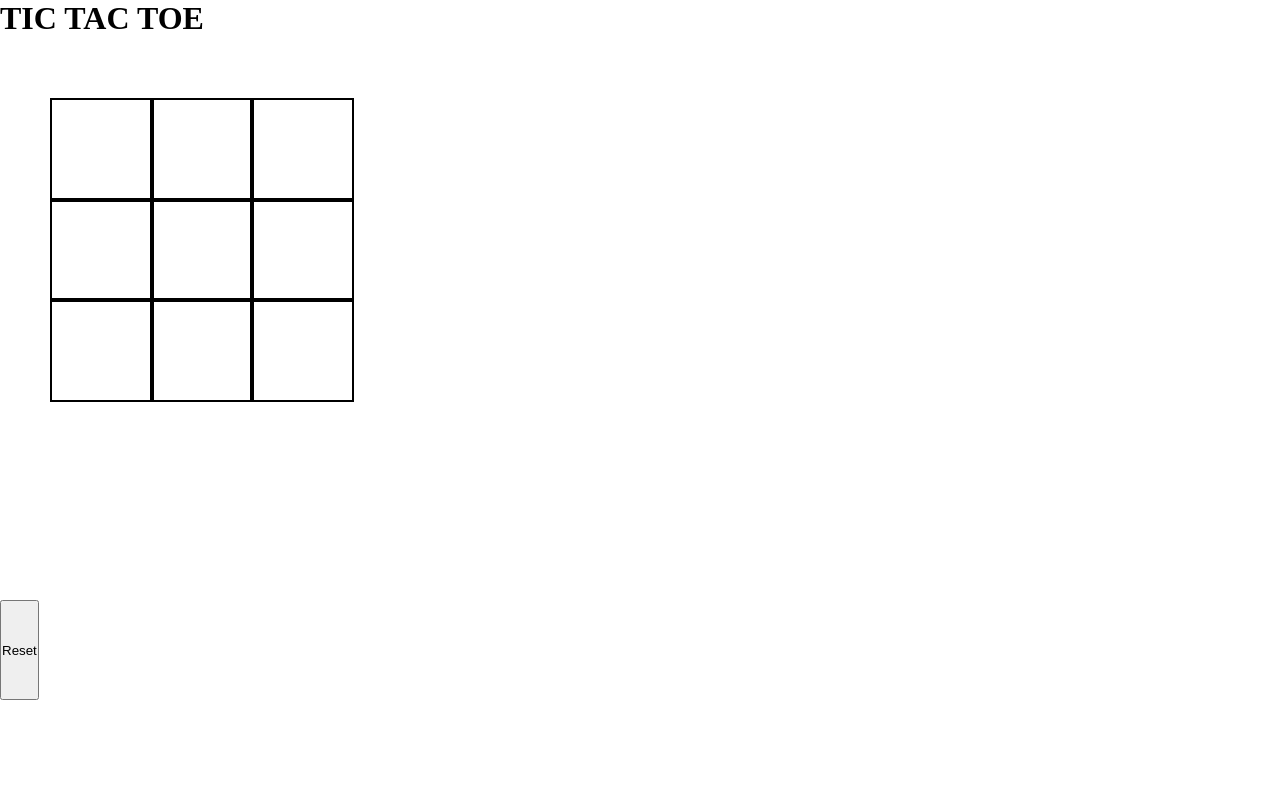
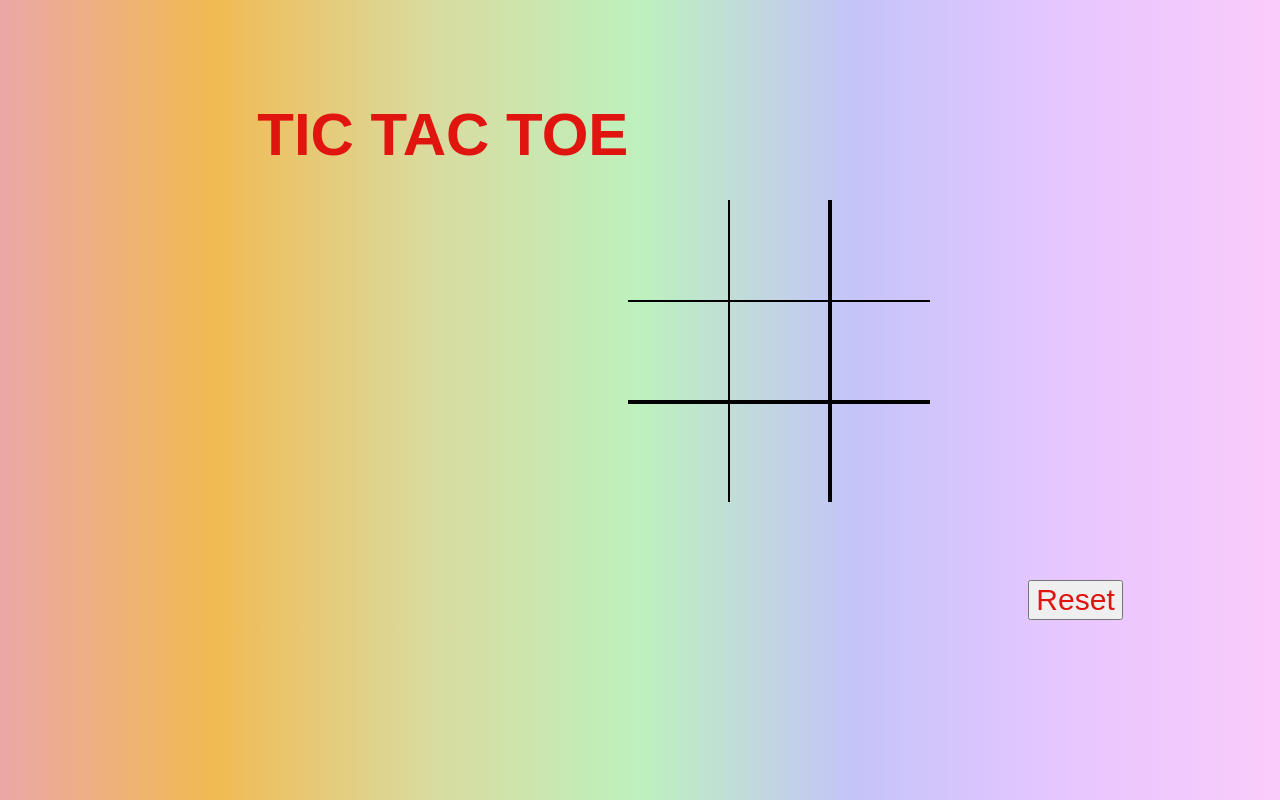
Before and after one commit to Seema987/Tic-Tac-Toe, a plain HTML site: page index.html in a window 1280 px wide. Both pictures are taken after a click on the button "Reset". Drawn offline with Linux system fonts and the light colour scheme.

Commit message:
TICTACTOE

```diff
--- a/function.js
+++ b/function.js
@@ -3,71 +3,191 @@
 var container = document.querySelector('#section')
 var boxes = document.querySelector('section .box')
 var text = document.querySelector('div .text')
-var box0 =document.querySelector('.box0')
-var box1 = document.querySelector('.box1')
-var box2 = document.querySelector('.box2')
-var box3 = document.querySelector('.box3')
-var box4 = document.querySelector('.box4')
-var box5 = document.querySelector('.box5')
-var box6 = document.querySelector('.box6')
-var box7 = document.querySelector('.box7')
-var box8 = document.querySelector('.box8')
+var box0 =document.querySelector('#box0')
+var box1 = document.querySelector('#box1')
+var box2 = document.querySelector('#box2')
+var box3 = document.querySelector('#box3')
+var box4 = document.querySelector('#box4')
+var box5 = document.querySelector('#box5')
+var box6 = document.querySelector('#box6')
+var box7 = document.querySelector('#box7')
+var box8 = document.querySelector('#box8')
 var result = document.querySelector('#result')
+var button = document.querySelector('.reset')
 
-var playerX = 'X'
-var playerO = 'O'
-var turn = 'X'
+var isPlayer1 = true //switch turn
+var hasWon = false; //to see if game is over or not
 
-container.addEventListener('click', function(event){
-    boxClicked = event.target
-    if(turn === playerX) {
-        boxClicked.textContent = playerX
-        turn = playerO
-        //Is this a winning condtition
-    } else {
-        boxClicked.textContent = playerO
-        turn = playerX
+var winning_sequence = [
+    [1, 2, 3],
+    [4, 5, 6],
+    [7, 8, 9],
+
+    [1, 4, 7],
+    [2, 5, 8],
+    [3, 6, 9],
+
+    [1, 5, 9],
+    [7, 5, 3]
+]
+var clickedBoxes = [] //boxes clicked....record
+var user_1_value = [] //1 lae k click garyo
+var user_2_value = [] //2 ''''''
+
+function clickBox(event,boxLocation){
+    if(clickedBoxes.indexOf(boxLocation) >= 0 || hasWon){ //click garna milxa
+        return; //tala ko function chalaena
+    }
+    if(isPlayer1){
+        user_1_value.push(boxLocation);
+        event.target.textContent = "X";
+    }else{
+        user_2_value.push(boxLocation);
+        event.target.textContent = "0";
+    }
+    clickedBoxes.push(boxLocation)
+    checkWinner()
+}
+
+function checkWinner(){
+    var winningSequence = 0; //jitna ko lagi 3hunu parxa
+    var userValue = []
+
+    if (isPlayer1){
+        userValue = user_1_value;
+    }else{
+        userValue = user_2_value;
+    }
+    for(var i = 0; i < winning_sequence.length; i++){
+        if(winningSequence != 3){
+            winningSequence = 0; //2 bata 3 janxa
+            for(var j = 0; j<userValue.length; j++){ //user lae k k click garyo
+                if(winning_sequence[i].indexOf(userValue[j]) >= 0){
+                    winningSequence = winningSequence+1;
+                }
+            }
+        }
+    }
+
+    if(winningSequence === 3){
+        hasWon = true;
+        if(isPlayer1){
+            result.textContent = "Player 1 has won";
+        }else{
+            result.textContent = "Player 2 has won";
+        }
 
     }
 
-    if (box0 === playerX && box1 === playerX&& box2 === X){
-                result.textContent = 'Player playerX Won'
-         } else if (box1 === playerX&& box4 === playerX&& box7 === X){
-                result.textContent = 'Player playerX Won'
-        } else if (box1 === playerX&& box5 === playerX&& box9 === X){
-                result.textContent = 'Player playerX Won'
-        } else if (box2 === playerX&& box5 === playerX&& box8 === X){
-                result.textContent = 'Player playerX Won'
-        } else if (box3 === playerX&& box6 === playerX&& box9 === X){
-                result.textContent = 'Player playerX Won'
-        } else if (box4 === playerX&& box5 === playerX&& box6 === X){
-                result.textContent = 'Player playerX Won'
-        } else if (box7 === playerX&& box5 === playerX&& box3 === X){
-                result.textContent = 'Player playerX Won'
-        } else if (box7 === playerX&& box8 === playerX&& box9 === X){
-                result.textContent = 'Player playerX Won'
-        } else if (box1 ===playerO&& box2 ===playerO&& box3 ===O){
-            document.querplayerOSelector('#result').textContent = 'PlayerO won'
-        } else if (box1 ===playerO&& box4 ===playerO&& box7 ===O){
-            document.querplayerOSelector('#result').textContent = 'Player O won'
-        } else if (box1 ===playerO&& box5 ===playerO&& box9 ===O){
-            document.querplayerOSelector('#result').textContent = 'PlayerO won'
-        } else if (box2 ===playerO&& box5 ===playerO&& box8 ===O){
-            document.querplayerOSelector('#result').textContent = 'Player O won'
-        } else if (box3 ===playerO&& box6 ===playerO&& box9 ===O){
-            document.querplayerOSelector('#result').textContent = 'PlayerO won'
-        } else if (box4 ===playerO&& box5 ===playerO&& box6 ===O){
-            document.querplayerOSelector('#result').textContent = 'Player O won'
-        } else if (box7 ===playerO&& box5 ===playerO&& box3 ===O){
-            document.querplayerOSelector('#result').textContent = 'Player O won'
-        } else if (box7 ===playerO&& box8 ===playerO&& box9 ===O){
-            document.querplayerOSelector('#result').textContent = 'Player YWon'
-} else if ((box0 == playerO || box0 == playerX) && (box1 == playerO || box1 == playerX) && (box2 == playerO || box2 == playerX) && (box3 == playerO || box3 == playerX) && (box4 == playerO || box4 == playerX) && (box5 == playerO || box5 == playerX) && (box6 == playerO || box6 == playerX) && (box7 == playerO || box7 == playerX) && (box8 == playerO || box8 == playerX)){
-            document.querySelector('#result').textContent = 'It was a draw'
-        }
+    if (clickedBoxes.length === 9 && hasWon !== true && clickedBoxes.length !== ''){
+        result.textContent = 'Draw'
+    }
+    isPlayer1 = !isPlayer1 //swap
+}
+
+button.addEventListener('click', function(event){
+    user_1_value = [];
+    user_2_value = [];
+    clickedBoxes = [];
+    result.textContent = "";
+    box0.textContent = "";
+box1.textContent = "";
+box2.textContent = "";
+box3.textContent = "";
+box4.textContent = "";
+box5.textContent = "";
+box6.textContent = "";
+box7.textContent = "";
+box8.textContent = "";
+})
+
+document.querySelector("#box0").addEventListener('click', function(event){
+    clickBox(event, 1)
+})
+document.querySelector("#box1").addEventListener('click', function(event){
+    clickBox(event, 2)
+})
+document.querySelector("#box2").addEventListener('click', function(event){
+    clickBox(event, 3)
+})
+document.querySelector("#box3").addEventListener('click', function(event){
+    clickBox(event, 4)
+})
+document.querySelector("#box4").addEventListener('click', function(event){
+    clickBox(event, 5)
+})
+document.querySelector("#box5").addEventListener('click', function(event){
+    clickBox(event, 6)
+})
+document.querySelector("#box6").addEventListener('click', function(event){
+    clickBox(event, 7)
+})
+document.querySelector("#box7").addEventListener('click', function(event){
+    clickBox(event, 8)
+})
+document.querySelector("#box8").addEventListener('click', function(event){
+    clickBox(event, 9)
+})
+
+// container.addEventListener('click', function(event){
+//     boxClicked = event.target
+//     if(turn === playerX) {
+//         boxClicked.textContent = playerX
+//         turn = playerO
+//         //Is this a winning condtition
+//     } else {
+//         boxClicked.textContent = playerO
+//         turn = playerX
+
+//     }
 
 
-});
+
+//     function checkWinner(){
+
+//     if (box0.textContent === playerX && box1.textContent === playerX && box2.textContent === playerX){
+//         document.querySelector('#result').textContent = 'PlayerX Won'
+//          } else if (box1.textContent === playerX && box4.textContent === playerX && box7.textContent === X){
+//                 result.textContent = 'PlayerX Won'
+//         } else if (box1.textContent === playerX && box5.textContent === playerX && box9.textContent === X){
+//                 result.textContent = 'PlayerX Won'
+//         } else if (box2.textContent === playerX && box5.textContent === playerX && box8.textContent === X){
+//                 result.textContent = 'PlayerX Won'
+//         } else if (box3.textContent === playerX && box6.textContent === playerX && box9.textContent === X){
+//                 result.textContent = 'PlayerX Won'
+//         } else if (box4.textContent === playerX && box5.textContent === playerX && box6.textContent === X){
+//                 result.textContent = 'PlayerX Won'
+//         } else if (box7.textContent === playerX && box5.textContent === playerX && box3.textContent === X){
+//                 result.textContent = 'PlayerX Won'
+//         } else if (box7.textContent === playerX && box8.textContent === playerX && box9.textContent === X){
+//                 result.textContent = 'PlayerX Won'
+//         } else if (box1.textContent ===playerO && box2.textContent ===playerO && box3.textContent ===O){
+//             result.textContent = 'PlayerO won'
+//         } else if (box1.textContent ===playerO && box4.textContent ===playerO && box7.textContent ===playerO){
+//             result.textContent = 'PlayerO won'
+//         } else if (box1.textContent ===playerO && box5.textContent ===playerO && box9.textContent ===O){
+//             result.textContent = 'PlayerO won'
+//         } else if (box2.textContent ===playerO && box5.textContent ===playerO && box8.textContent ===O){
+//             result.textContent = 'Player O won'
+//         } else if (box3.textContent ===playerO&& box6.textContent ===playerO&& box9.textContent ===playerO){
+//             result.textContent = 'PlayerO won'
+//         } else if (box4.textContent ===playerO&& box5.textContent ===playerO&& box6.textContent ===O){
+//             result.textContent = 'PlayerO won'
+//         } else if (box7.textContent ===playerO&& box5.textContent ===playerO&& box3.textContent === O){
+//             result.textContent = 'PlayerO won'
+//         } else if (box7.textContent ===playerO && box8.textContent === playerO && box9.textContent === playerO){
+//             result.textContent = 'Player YWon'
+//         } else if ((box0.textContent == playerO || box0.textContent == playerX) && (box1.textContent == playerO || box1 == playerX) && (box2.textContent == playerO || box2.textContent == playerX) && (box3.textContent == playerO || box3.textContent == playerX) && (box4.textContent == playerO || box4.textContent == playerX) && (box5.textContent == playerO || box5.textContent == playerX) && (box6.textContent == playerO || box6.textContent == playerX) && (box7.textContent == playerO || box7.textContent == playerX) && (box8.textContent == playerO || box8.textContent == playerX)){
+//             result.textContent = 'It was a draw'
+//         } else {
+//             result.textContent = 'Game Over'
+//         }
+//     }
+// });
+
+// button.addEventListener('click', function(){
+//     return;
+// })
 
 
 
@@ -256,53 +376,3 @@ container.addEventListener('click', function(event){
 
 //     }
 // })
-
-
-
-
-
-
-
-// var userChoice = [img1, img2]
-
-// if (playerChoice === img1) {
-//     document.left1.appendChild(img1);
-// }
-
-
-
-// var left1 = document.querySelector('.left1')
-// left1.addEventListener('click', function(){
-//     var img1 = document.querySelector('.img1')
-//     img1.src = "https://upload.wikimedia.org/wikipedia/commons/thumb/0/0a/U%2B2179.svg/1200px-U%2B2179.svg.png"
-//     img1.style.border = '2px'
-//     img1.style.width = '60px'
-//     img1.style.height = '60px'
-//     img1.style.marginLeft = '20px'
-//     img1.style.marginTop = '10px'
-//     document.left1.appendChild(img1);
-
-
-//     var img2 = document.querySelector('.img2')
-//     img2.src = "https://images.unsplash.com/photo-1613905392914-2ca5fbab0923?ixlib=rb-4.0.3&ixid=MnwxMjA3fDB8MHxzZWFyY2h8MTZ8fG98ZW58MHx8MHx8&auto=format&fit=crop&w=800&q=60"
-//     img2.style.border = '2px'
-//     img2.style.width = '60px'
-//     img2.style.height = '60px'
-//     img2.style.marginLeft = '20px'
-//     img2.style.marginTop = '10px'
-//     document.left1.appendChild(img2);
-
-//     left1.toggle(img2)
-
-// })
-
-// var img1 = document.querySelector('.img1')
-
-// img1.src = "https://upload.wikimedia.org/wikipedia/commons/thumb/0/0a/U%2B2179.svg/1200px-U%2B2179.svg.png"
-// img1.style.border = '2px'
-//     img1.style.width = '60px'
-//     img1.style.height = '60px'
-//     img1.style.marginLeft = '20px'
-//     img1.style.marginTop = '10px'
-// var img2 = document.querySelector('.img2')
-// img2.src = "https://images.unsplash.com/photo-1613905392914-2ca5fbab0923?ixlib=rb-4.0.3&ixid=MnwxMjA3fDB8MHxzZWFyY2h8MTZ8fG98ZW58MHx8MHx8&auto=format&fit=crop&w=800&q=60"
--- a/index.html
+++ b/index.html
@@ -11,20 +11,20 @@
 
     <main>
         <section id="section">
-            <div class="box" id="box0"><span class="text"></span> </div>
-            <div class="box" id="box1"><span class="text"></span> </div>
-            <div class="box" id="box2"><span class="text"></span> </div>
-            <div class="box" id="box3"> <span class="text"></span></div>
-            <div class="box" id="box4"> <span class="text"></span></div>
-            <div class="box" id="box5"> <span class="text"></span></div>
-            <div class="box" id="box6"> <span class="text"></span></div>
-            <div class="box" id="box7"><span class="text"></span> </div>
-            <div class="box" id="box8"><span class="text"></span> </div>
+            <div class="box" id="box0"> </div>
+            <div class="box" id="box1"> </div>
+            <div class="box" id="box2"> </div>
+            <div class="box" id="box3"> </div>
+            <div class="box" id="box4"> </div>
+            <div class="box" id="box5"> </div>
+            <div class="box" id="box6"> </div>
+            <div class="box" id="box7"> </div>
+            <div class="box" id="box8"> </div>
 
         </section>
 
         <section>
-            <p id="result"></p>
+            <p id="result">RESULT</p>
             <button class="reset">Reset</button>
         </section>
     </main>
--- a/style.css
+++ b/style.css
@@ -1,20 +1,13 @@
 
 
-* {
-    margin: 0;
-    padding:0;
 
-    justify-content: center;
-    align-items: center;
-    height: 100px
-}
 #section {
     width: 400px;
     height: 400px;
     display: grid;
     grid-template-columns: 100px 100px 100px;
     grid-template-rows: 100px 100px 100px;
-    justify-content: center;
+
 
 }
 
@@ -23,6 +16,117 @@
     border: 2px solid black;
     width: 100px;
     height:100px;
-    align-content: center;
+    justify-content: center;
     gap:0;
+    font-size: 90px;
+    text-align: center;
+    transition: ease-out;
+    margin-top: 100px;
+
 }
+
+.box:hover {
+    background-color: rgb(251, 251, 251);
+    cursor: pointer;
+}
+
+body {
+    display: flex;
+    background-image: linear-gradient(to right, rgb(235, 167, 167), rgb(241, 186, 82), rgb(218, 218, 158), rgb(189, 241, 189), rgb(196, 196, 249), rgb(231, 198, 255),rgb(250, 204, 250) );
+    animation: colorFade 15s infinite;
+    margin-top: 100px;
+    gap: 0px;
+    flex-wrap: wrap;
+    justify-content: center;
+    animation: colorFade 15s infinite;
+}
+
+#result  {
+    text-align: center;
+    font-size: 80px;
+    transition: 1.5s;
+    margin-bottom: 10px;
+    animation: colorFade 15s infinite;
+
+}
+
+h1 {
+    margin-bottom: 50px;
+    margin-top: 0;
+    text-align: center;
+    margin-left: 100px;
+    font-family:fantasy;
+    font-size: 60px;
+    animation: colorFade 15s infinite;
+}
+
+.reset  {
+    margin-right: 0;
+    margin-left: 400px;
+    font-size: 30px;
+    margin-bottom: 0;
+    animation: colorFade 15s infinite;
+}
+
+#box0 {
+    border-left-style: none;
+    border-top-style: none;
+}
+
+#box1 {
+    border-top-style: none;
+}
+
+#box2 {
+    border-top-style: none;
+    border-right-style: none;
+}
+
+#box3 {
+    border-left-style: none;
+}
+
+#box5 {
+    border-right-style: none;
+}
+
+#box6 {
+    border-left-style: none;
+    border-bottom-style: none;
+}
+
+#box7{
+    border-bottom-style: none;
+}
+
+#box8 {
+    border-bottom-style: none;
+    border-right-style: none;
+}
+
+
+@keyframes colorFade {
+    0% {
+      color: rgb(238, 151, 51);
+    }
+
+    10% {
+      color: rgb(59, 143, 59);
+    }
+
+    30% {
+      color: rgb(89, 89, 233);
+    }
+
+    50% {
+      color: rgb(235, 12, 12);
+    }
+
+    80% {
+      color: rgb(122, 114, 48);
+    }
+
+    100% {
+      color: rgb(174, 57, 174);
+    }
+  }
```
Also changed, not shown: 1 other file.
